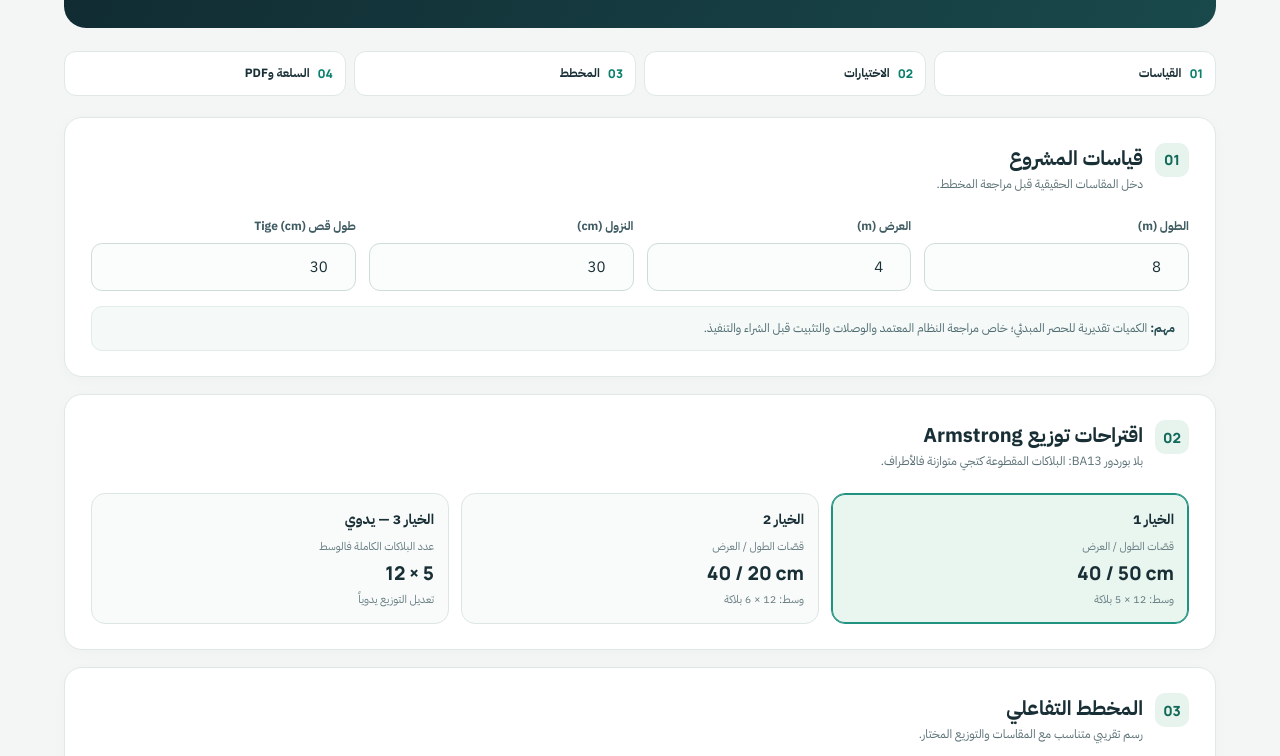
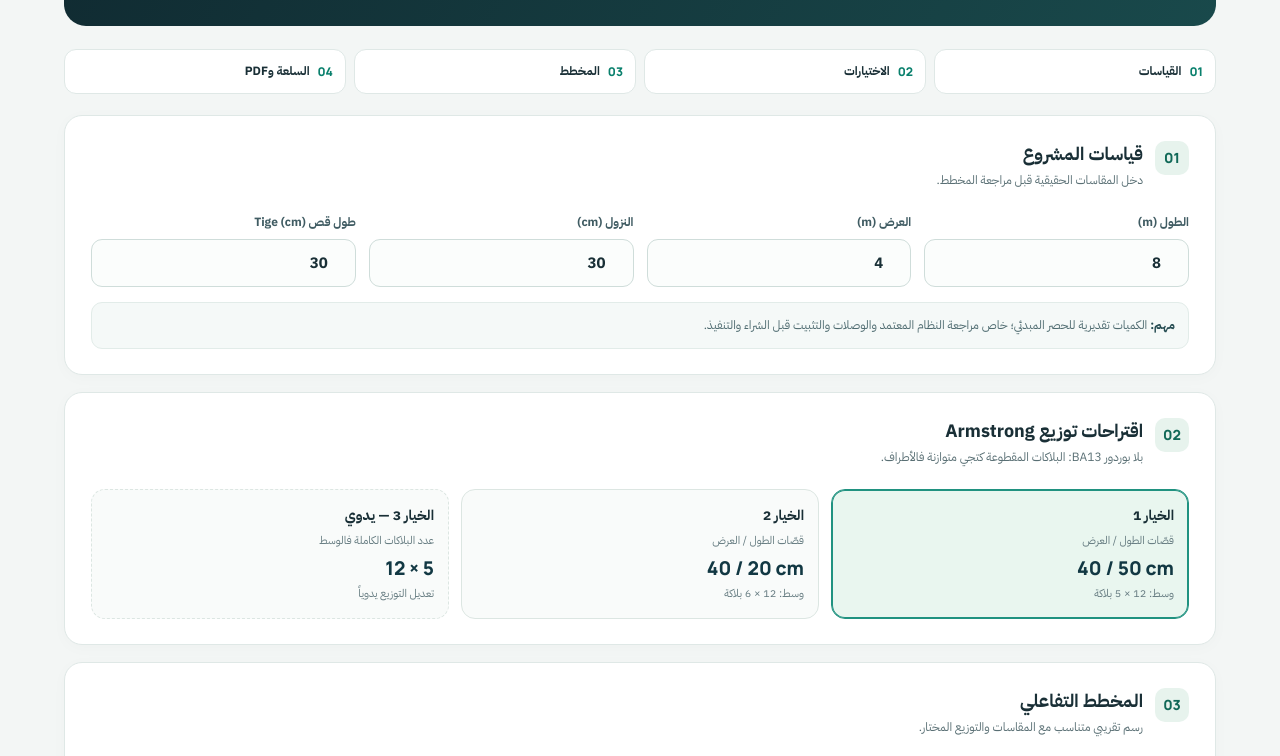
Before and after one commit to khaliyoussef5/assassat-khali-app, a website with bundled scripts: page public/calculators/armstrong-full/index.html in a window 1280 px wide. Shown: the part 248-1004 px from the top of the page. Built offline with nearby package versions, Linux system fonts and the light colour scheme.

Commit message:
Apply original Armstrong BA13 calculator visual style to armstrong-full

```diff
--- a/public/calculators/armstrong-full/index.html
+++ b/public/calculators/armstrong-full/index.html
@@ -1,2 +1,2 @@
 <!doctype html>
-<html lang="ar" dir="rtl"><head><meta charset="utf-8"><meta name="viewport" content="width=device-width,initial-scale=1"><meta name="theme-color" content="#122e35"><title>ASSASSAT KHALI — armstrong-full</title><link rel="stylesheet" href="../../assets/ak-tools.css"></head><body data-calculator="armstrong-full"><script type="module" src="../../assets/ak-app.mjs"></script></body></html>
+<html lang="ar" dir="rtl"><head><meta charset="utf-8"><meta name="viewport" content="width=device-width,initial-scale=1"><meta name="theme-color" content="#122e35"><title>ASSASSAT KHALI — armstrong-full</title><link rel="stylesheet" href="../../assets/ak-tools.css"><link rel="stylesheet" href="../../assets/ak-classic.css"></head><body data-calculator="armstrong-full"><script type="module" src="../../assets/ak-app.mjs"></script></body></html>
```
